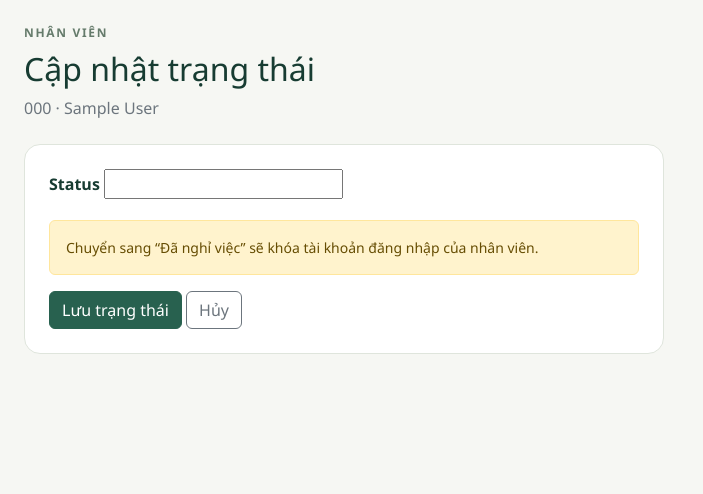
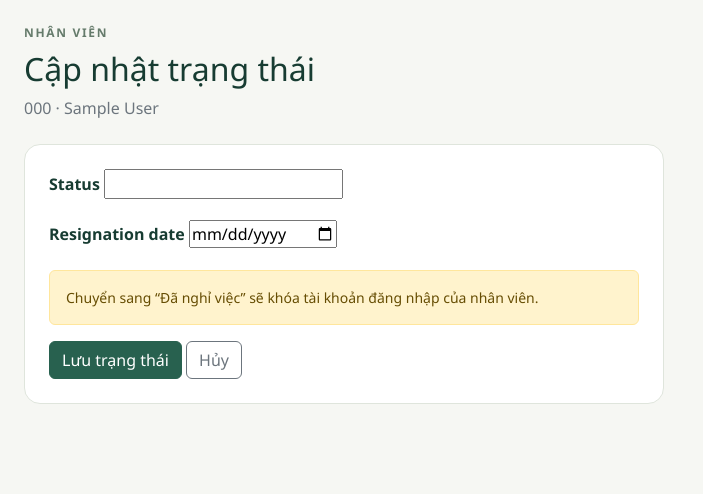
Before and after one commit to lecongdatd36/DATN, a Django app: template templates/employees/employee_status_form.html in a window 1280 px wide. Shown: the part 81-575 px from the top of the page, without its empty margins (0-703 px from the left). Run offline with Django 5.2, Linux system fonts and the light colour scheme; the template is opened without the code that fills it: most values are stand-ins (such as "Sample title", 1, 10 or a date in 2020); form fields are guessed from the names that the template uses; some libraries are stand-ins or nearby versions.

Commit message:
Add resignation date form field

```diff
--- a/templates/employees/employee_status_form.html
+++ b/templates/employees/employee_status_form.html
@@ -13,6 +13,11 @@
                 {{ form.status }}
                 {% for error in form.status.errors %}<div class="invalid-feedback d-block">{{ error }}</div>{% endfor %}
             </div>
+            <div class="mb-3">
+                <label class="form-label fw-semibold" for="{{ form.resignation_date.id_for_label }}">{{ form.resignation_date.label }}</label>
+                {{ form.resignation_date }}
+                {% for error in form.resignation_date.errors %}<div class="invalid-feedback d-block">{{ error }}</div>{% endfor %}
+            </div>
             <div class="alert alert-warning small">Chuyển sang “Đã nghỉ việc” sẽ khóa tài khoản đăng nhập của nhân viên.</div>
             <button class="btn btn-primary" type="submit">Lưu trạng thái</button>
             <a class="btn btn-outline-secondary" href="{% url 'employees:employee_detail' employee.pk %}">Hủy</a>
```
